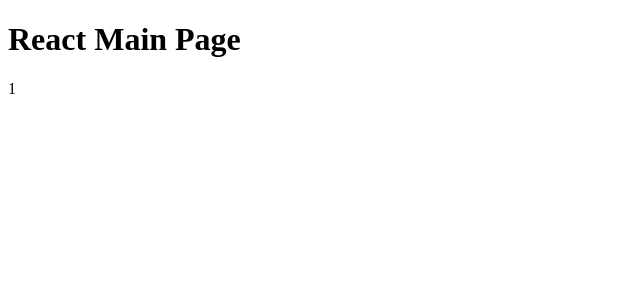
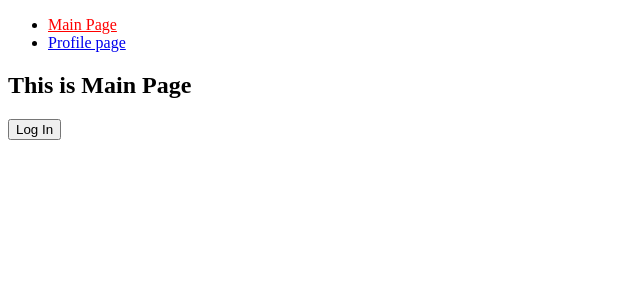
Before and after one commit to rishabhjj/React-Tutorial, a React app: page / in a window 1280 px wide. Shown: the top 300 px of the page, without its empty margins (0-640 px from the left). Built offline with nearby package versions, Linux system fonts and the light colour scheme.

Commit message:
React Routing

```diff
--- a/package.json
+++ b/package.json
@@ -10,8 +10,11 @@
   "author": "",
   "license": "ISC",
   "dependencies": {
+    "babel-plugin-transform-class-properties": "6.24.1",
+    "prop-types": "^15.7.2",
     "react": "16.12.0",
     "react-dom": "16.12.0",
+    "react-router-dom": "4.2.2",
     "webpack": "4.41.5",
     "webpack-cli": "3.3.10",
     "webpack-dev-server": "3.10.3"
--- /dev/null
+++ b/src/App.js
@@ -0,0 +1,62 @@
+import React, { Component } from 'react';
+import { BrowserRouter as Router, Route, Redirect, NavLink, Prompt } from 'react-router-dom';
+
+
+const Main = (props) => {
+  console.log('Loading Main Route');
+  return (<h2>This is Main Page</h2>);
+}
+
+const Profile = (props) => {
+  console.log('Loading Profiles Route')
+  return (<h1>This is Profile page</h1>);
+}
+
+class App extends Component {
+  constructor(props) {
+    super(props);
+    this.state = {
+      isLoggedIn: false
+    }
+  }
+  loginLogout = () => {
+    console.log(this.state.isLoggedIn);
+    this.setState({
+      isLoggedIn: !this.state.isLoggedIn
+    })
+  }
+  render() {
+    console.log("calling render")
+    return (
+      <Router>
+        <div>
+          <ul>
+            <li>
+              <NavLink to="/" exact activeStyle = {
+                 { color: 'red' }
+              }>Main Page</NavLink>
+            </li>
+            <li>
+              <NavLink to="/profile" exact activeStyle = {
+                { color: 'red'}
+              }>Profile page</NavLink>
+            </li>
+          </ul>
+          <Prompt
+          when = {!this.state.isLoggedIn}
+          message = { (location) => {
+            return location.pathname.endsWith('/profile') ? 'Are You Sure?' : true
+          }}/>
+          <Route exact path="/" component = { Main } />
+          <Route exact path="/profile" exact strict render = { () => (
+            this.state.isLoggedIn ? (< Profile />) : (<Redirect to = "/" />)
+          )} />
+          <input type="button" value = { this.state.isLoggedIn ? 'Log Out' : 'Log In'}
+            onClick = {this.loginLogout} />
+        </div>
+      </Router>
+    )
+  }
+}
+
+export default App;
--- a/src/components/App.js
+++ /dev/null
@@ -1,31 +0,0 @@
-import React, { Component, PureComponent } from 'react';
-
-class App extends PureComponent {
-  constructor() {
-    super()
-    console.log('First Lifecycle Method - Constructor')
-    this.state = {
-      score: 1
-    }
-  }
-  componentDidMount() {
-    console.log("component did mount")
-    setInterval(() => {
-      this.setState(() => {
-        return {score: 1}
-      })
-    }, 2000);
-  }
-
-  render() {
-    console.log("calling render")
-    return (
-      <div>
-        <h1>React Main Page</h1>
-        {this.state.score}
-      </div>
-    )
-  }
-}
-
-export default App;
--- a/src/index.js
+++ b/src/index.js
@@ -1,5 +1,5 @@
 import React from 'react';
 import ReactDOM from 'react-dom';
-import App from './components/App';
+import App from './App';
 
 ReactDOM.render(<App/>, document.getElementById('app'));
--- a/webpack.config.js
+++ b/webpack.config.js
@@ -18,6 +18,9 @@
       }
     ]
   },
+  devServer: {
+    historyApiFallback: true
+  },
   plugins: [
     new HtmlWebpackPlugin({
       template: './src/index.html'
```
Also changed, not shown: 1 other file (tests, documents, lock files or other folders).
